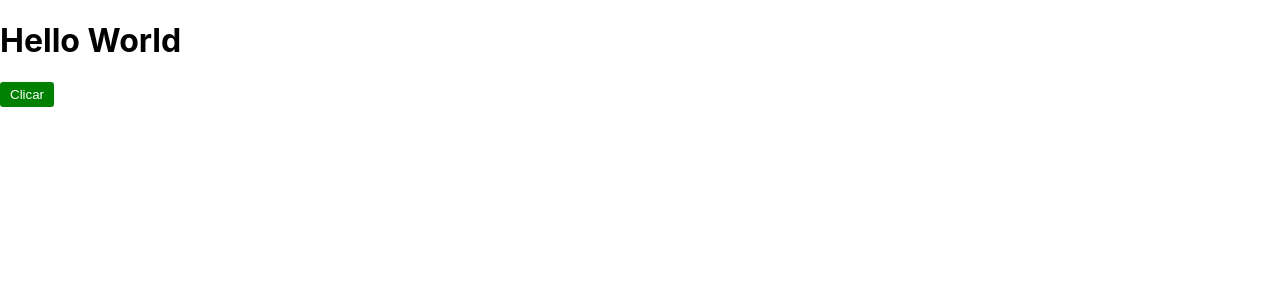
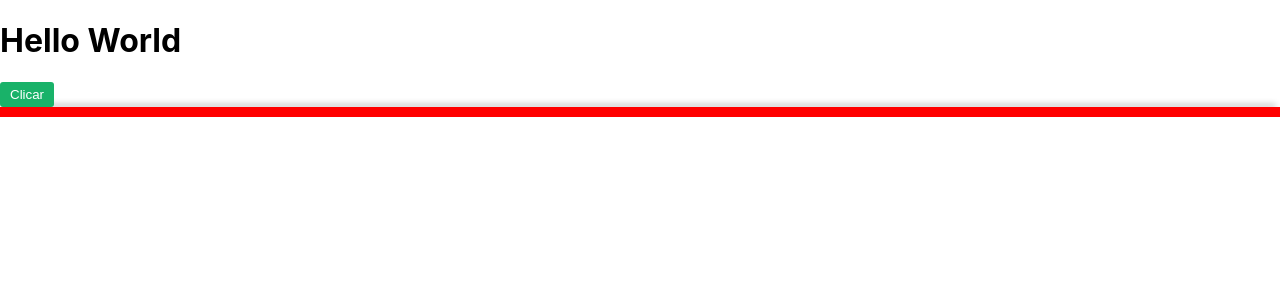
Before and after one commit to michel674/gado-control-front, a React (Create React App) app: page / in a window 1280 px wide. Shown: the top 300 px of the page. Built offline with nearby package versions, Linux system fonts and the light colour scheme.

Commit message:
Criação do menu inferior

```diff
--- a/src/App.js
+++ b/src/App.js
@@ -1,4 +1,5 @@
 import { Button } from './components/button.styled';
+import { MenuContainer } from './components/menucontainer.styled';
 
 const App = () => {
   return (
@@ -7,7 +8,9 @@ const App = () => {
       <Button>
         Clicar
       </Button>
+      <MenuContainer />
     </div>
+
   );
 }
 
--- a/src/components/button.styled.js
+++ b/src/components/button.styled.js
@@ -1,7 +1,8 @@
 import styled from "styled-components";
 
 export const Button = styled.button`
-  background-color: green;
+  background-color: #19B269;
+;
   color: white;
 
   padding: 5px 10px;
--- /dev/null
+++ b/src/components/menucontainer.styled.js
@@ -0,0 +1,14 @@
+import styled from "styled-components";
+
+export const MenuContainer = styled.footer`
+  background-color: red;
+;
+  color: white;
+
+  padding: 5px 10px;
+  box-shadow: 0 -6px 6px -4px grey;
+  border: none;
+  bottom: "0";
+
+
+`;
```
